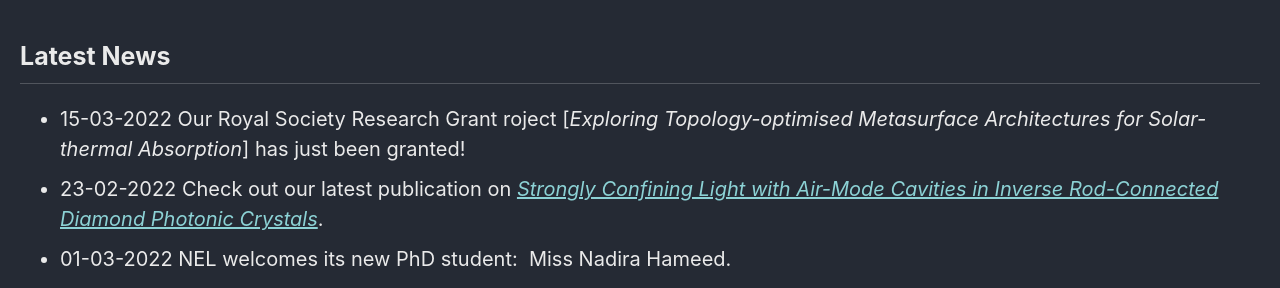
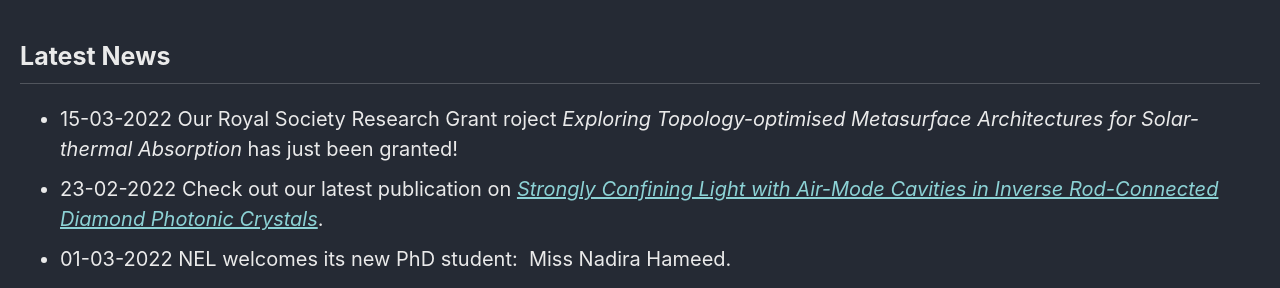
Before and after one commit to qubits/nanophotonicenglab.github.io, a Jekyll site: the page built from _pages/home.md, in a window 1280 px wide. Shown: the part 904-1192 px from the top of the page. Built offline with Jekyll 4.4.1, drawn with Linux system fonts in a browser that asks for light colours; cached includes are drawn as plain includes.

```diff
--- a/_pages/home.md
+++ b/_pages/home.md
@@ -21,7 +21,7 @@ header:
 <img src="{{ site.url }}{{ site.baseurl }}/assets/research/home-all-images-v5.png" alt="">
 
 ## Latest News
-* 15-03-2022 Our Royal Society Research Grant roject [*Exploring Topology-optimised Metasurface Architectures for Solar-thermal Absorption*] has just been granted!
+* 15-03-2022 Our Royal Society Research Grant roject *Exploring Topology-optimised Metasurface Architectures for Solar-thermal Absorption* has just been granted!
 * 23-02-2022 Check out our latest publication on [*Strongly Confining Light with Air-Mode Cavities in Inverse Rod-Connected Diamond Photonic Crystals*](https://doi.org/10.3390/cryst12030303).
 * 01-03-2022 NEL welcomes its new PhD student:  Miss Nadira Hameed.
 * 22-09-2021 NEL has a fully funded PhD position available to study [*Artificially Nano-structured Materials for Three-dimensional Electrodes and Catalysts*](https://www.findaphd.com/phds/project/design-of-artificially-nano-structured-materials-for-three-dimensional-electrodes-and-catalysts-advert-reference-fac21-ee-mpee-hodaniel/?p133766).
```
